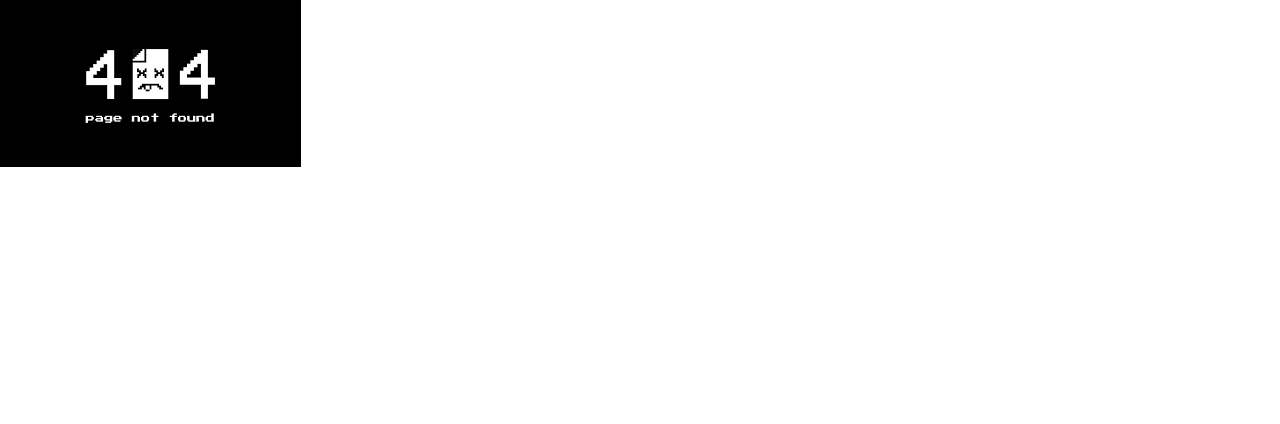
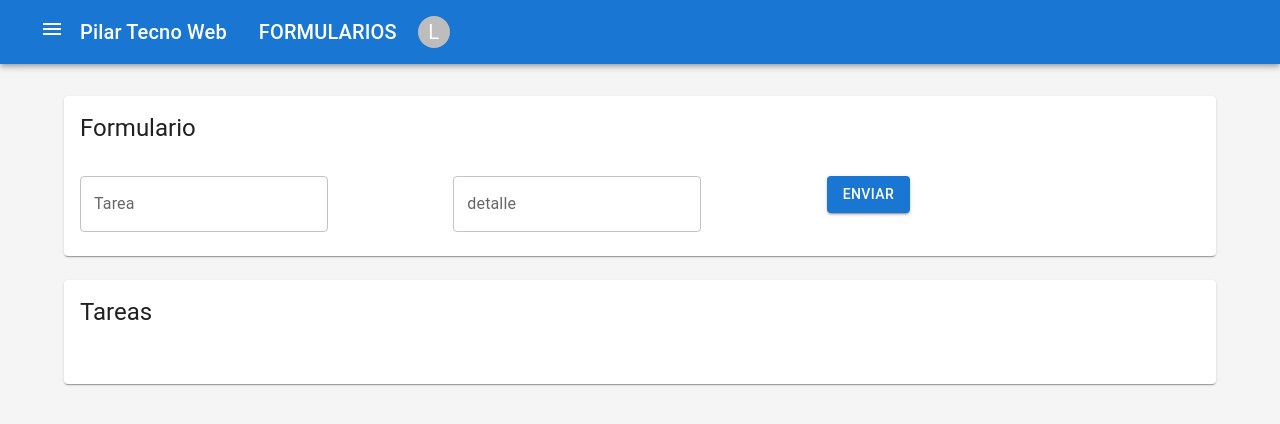
Before and after one commit to LautaroFS/React-Pilar-Tecno, a React (Create React App) app: page /formularios in a window 1280 px wide. Before the commit this address led to /404. Shown: the top 424 px of the page. Built offline with nearby package versions, Linux system fonts and the light colour scheme.

Commit message:
Entrega Final Tp2

```diff
--- a/src/constants/menu.js
+++ b/src/constants/menu.js
@@ -13,14 +13,18 @@ export const drawerMenu = [
             {
                 title: "fetchList",
                 path: "/fetch-list"
-            }
-            ]
+            },
+            {
+                title: "formularios",
+                path: "/formularios",
+            },
+        ]
     }
-    ]
+]
 
 export const popMenu = [
     {
-    title: "inicio",
-    path: "/",
+        title: "inicio",
+        path: "/",
     },
-    ]
+]
--- a/src/pages/Card/Card.js
+++ /dev/null
@@ -1,51 +0,0 @@
-import * as React from 'react';
-import Card from '@mui/material/Card';
-import CardContent from '@mui/material/CardContent';
-import CardMedia from '@mui/material/CardMedia';
-import Typography from '@mui/material/Typography';
-import { CardActionArea } from '@mui/material';
-
-export default function ActionAreaCard() {
-    return (
-        <>
-        <Card sx={{ maxWidth: 345}}>
-            <CardActionArea>
-                <CardMedia
-                    component="img"
-                    height="140"
-                    image=""
-                    alt="Agua"
-                />
-                <CardContent>
-                    <Typography gutterBottom variant="h5" component="div">
-                        Agua
-                    </Typography>
-                    <Typography variant="body2" color="text.secondary">
-                        Lizards are a widespread group of squamate reptiles, with over 6,000
-                        species, ranging across all continents except Antarctica
-                    </Typography>
-                </CardContent>
-            </CardActionArea>
-        </Card>
-        <Card sx={{ maxWidth: 345 }}>
-            <CardActionArea>
-                <CardMedia
-                    component="img"
-                    height="140"
-                    image=""
-                    alt="Coca-Cola"
-                />
-                <CardContent>
-                    <Typography gutterBottom variant="h5" component="div">
-                        Coca-Cola
-                    </Typography>
-                    <Typography variant="body2" color="text.secondary">
-                        Lizards are a widespread group of squamate reptiles, with over 6,000
-                        species, ranging across all continents except Antarctica
-                    </Typography>
-                </CardContent>
-            </CardActionArea>
-        </Card>
-        </>
-    );
-}
--- a/src/pages/FetchList/FetchList.js
+++ b/src/pages/FetchList/FetchList.js
@@ -1,26 +1,28 @@
-import React, { useEffect } from 'react';
+import { React, useEffect, dispatch } from "react";
 import { Grid, Paper, Box } from '@mui/material';
-import { useSelector, useDispatch } from 'react-redux';
-import { appSelector, appActions } from '../../redux/appRedux';
-
+import { ManageSearch } from '@mui/icons-material';
+import { useSelector, useDispatch } from "react-redux";
+import { appSelector, appActions } from "../../redux/appRedux";
 
 const FetchList = () => {
+	const dispatch = useDispatch()
+	useEffect(() => {
+		dispatch(appActions.setPageTitle('LISTAS'))
 
-	const dispatch = useDispatch()
-
-	useEffect(()=>{
-		dispatch(appActions.setPageTitle("LISTAS"))
-	},[])
-
+	}, [])
 	return (
 		<Grid container spacing={3}>
-			<Grid item xs={12}>
+			<Grid item md={12} xs={12}>
 				<Paper sx={{ p: 2 }}>
-					<Box>FetchList</Box>
+					<Box>
+						<ManageSearch />
+						FetchList
+					</Box>
 				</Paper>
 			</Grid>
 		</Grid>
 	);
 };
 
+
 export default FetchList;
--- a/src/pages/dashboard/Dashboard.js
+++ b/src/pages/dashboard/Dashboard.js
@@ -1,26 +1,48 @@
-import React, {useEffect} from 'react';
+import { React, useEffect } from "react";
 import { Grid, Paper, Box } from '@mui/material';
-import Card from '../Card/Card.js'
+import { Link } from "react-router-dom";
+import { Button } from '@mui/material';
+import { ListAlt, ManageSearch } from '@mui/icons-material';
 import { useSelector, useDispatch } from 'react-redux';
 import { appSelector, appActions } from '../../redux/appRedux';
+
+
+
+
 
 const Dashboard = () => {
 
 	const dispatch = useDispatch()
+	useEffect(() => {
+		dispatch(appActions.setPageTitle('TABLERO'))
 
-	useEffect(()=>{
-		dispatch(appActions.setPageTitle("TABLERO"))
-	},[])
+	}, [])
 
 	return (
 		<Grid container spacing={3}>
-			<Grid item xs={12}>
+			<Grid item md={6} xs={12}>
 				<Paper sx={{ p: 2 }}>
-					<Card/>
+					<Box>
+						<Button component={Link} to="/todo">
+							<ListAlt />
+							Todo
+						</Button>
+					</Box>
+				</Paper>
+			</Grid>
+			<Grid item md={6} xs={12}>
+				<Paper sx={{ p: 2 }}>
+					<Box>
+						<Button component={Link} to="/fetch-list">
+							<ManageSearch />
+							FetchList
+						</Button>
+					</Box>
 				</Paper>
 			</Grid>
 		</Grid>
 	);
 };
 
+
 export default Dashboard;
--- /dev/null
+++ b/src/pages/formulario/formulario.js
@@ -0,0 +1,147 @@
+import { React, useEffect, dispatch, useState } from "react";
+import { v4 as uuid } from 'uuid';
+import {
+    Grid,
+    Paper,
+    Box,
+    Card,
+    CardHeader,
+    CardContent,
+    TextField,
+    Button,
+    Stack,
+    Checkbox,
+    Typography,
+    FormControl,
+    FormHelperText
+} from '@mui/material';
+
+import { ManageSearch } from '@mui/icons-material';
+import { useSelector, useDispatch } from "react-redux";
+import { appSelector, appActions } from "../../redux/appRedux";
+const Formularios = () => {
+
+    const dispatch = useDispatch()
+
+    const initialData = {
+        tarea: '',
+        detalle: '',
+    }
+    const initialErrors = {
+        tarea: '',
+        detalle: '',
+    }
+    const [name, setName] = useState(null)
+    const [data, setData] = useState(initialData)
+    const [errors, setError] = useState(initialErrors)
+    const todo = useSelector(appSelector.todo)
+    useEffect(() => {
+        dispatch(appActions.setPageTitle('FORMULARIOS'))
+    }, [])
+    const handleChange = (e) => {
+        setData(prev => {
+            return ({
+                ...prev,
+                [e.target.name]: e.target.value
+            })
+        })
+        //dispatch(appActions.addTodo({text:e.target.value, id:uuid()}))
+        //await setText(prev=>'')
+    }
+    const handleSubmit = async () => {
+        if (!data.tarea) {
+            setError(err => {
+                return ({
+                    ...errors,
+                    tarea: 'La Tarea no puede estar vacio'
+                })
+            })
+        } else if (!data.detalle) {
+            setError(err => {
+                return ({
+                    ...errors,
+                    detalle: 'El detalle no puede estar vacio'
+                })
+            })
+        } else {
+            dispatch(appActions.addTodo({ text: data.tarea + ": " + data.detalle, id: uuid() }))
+        }
+
+    }
+    const handleChecked = (e, id) => {
+        dispatch(appActions.setCompletedTodo({ id, completed: e.target.checked }))
+    }
+    const delTask = async (id) => {
+        dispatch(appActions.deleteTodo(id))
+    }
+    return (
+        <Grid container spacing={3}>
+            <Grid item md={12} xs={12}>
+                <Card>
+                    <CardHeader title="Formulario" />
+                    <CardContent>
+
+                        <Stack sx={{ justifyContent: 'space-around' }} direction='row'>
+                            <Grid item md={6}>
+                                <FormControl required={true} error={true}>
+                                    <TextField initialValue={data.tarea} name={'tarea'} label="Tarea" variant="outlined"
+                                        onBlur={handleChange} />
+                                    {
+                                        errors.tarea && (<FormHelperText id="my-helper-text">{errors.tarea}</FormHelperText>)
+                                    }
+
+                                </FormControl>
+                            </Grid>
+                            <Grid item md={6}>
+                                <FormControl required={true} error={true}>
+                                    <TextField initialValue={data.detalle} name={'detalle'} label="detalle" variant="outlined"
+                                        onBlur={handleChange} />
+                                    {
+                                        errors.detalle && (<FormHelperText id="my-helper-text">{errors.detalle}</FormHelperText>)
+                                    }
+
+                                </FormControl>
+                            </Grid>
+                            <Grid item md={6}>
+                                <Button variant="contained"
+                                    onClick={() => handleSubmit()}>Enviar</Button>
+                            </Grid>
+                        </Stack>
+                    </CardContent>
+                </Card>
+            </Grid>
+            <Grid item md={12} xs={12}>
+                <Card>
+                    <CardHeader title="Tareas" />
+                    <CardContent>
+                        {todo.map((t, index) =>
+                        (
+                            <Stack key={t.id} sx={{ justifyContent: 'space-between' }}
+                                direction='row'>
+                                <Grid item md={1}>
+                                    <Checkbox onChange={e => handleChecked(e, t.id)} />
+                                </Grid>
+                                <Grid item md={9} sx={{ pt: 1 }}>
+                                    <Typography sx={{
+                                        fontSize: 18,
+                                        fontWeight: 700
+                                    }}>{t.text}</Typography>
+                                </Grid>
+                                <Grid item md={2}>
+                                    <Button variant="contained"
+                                        onClick={() => delTask(t.id)}>Eliminar</Button>
+                                </Grid>
+                            </Stack>
+                        )
+                        )}
+                    </CardContent>
+                </Card>
+            </Grid>
+        </Grid>
+
+
+    );
+};
+
+
+export default Formularios;
--- a/src/pages/routes.js
+++ b/src/pages/routes.js
@@ -4,6 +4,7 @@ import NotFound from "./layouts/NotFound";
 import Dashboard from "./dashboard/Dashboard";
 import Todo from "./todo/Todo"
 import FetchList from './FetchList/FetchList';
+import Formularios from './formulario/formulario';
 
 const Routes = () => {
     return useRoutes([
@@ -14,6 +15,8 @@ const Routes = () => {
                 { path: '', element: <Dashboard /> },
                 { path: 'todo', element: <Todo /> },
                 { path: 'fetch-list', element: <FetchList /> },
+                { path: 'formularios', element: <Formularios /> },
+
             ]
         },
         {path: '/404', element: <NotFound/>},
```
